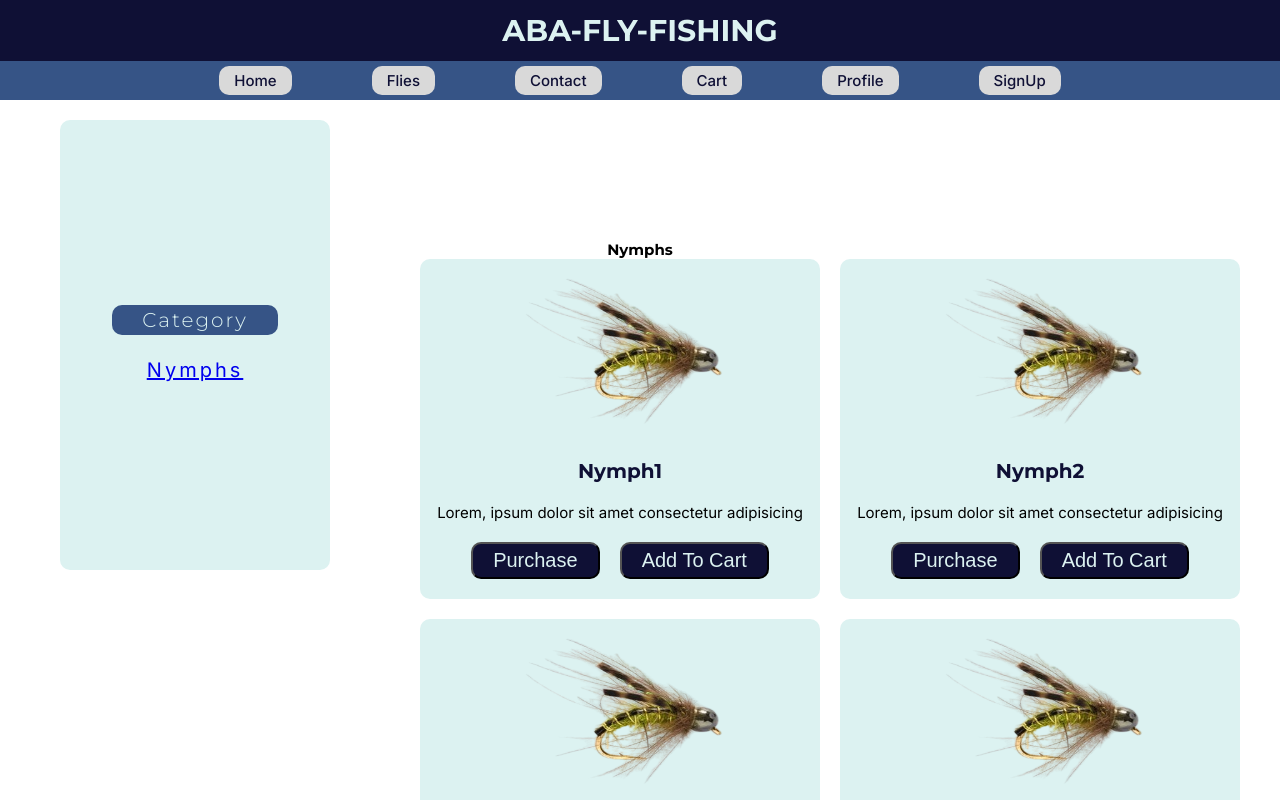
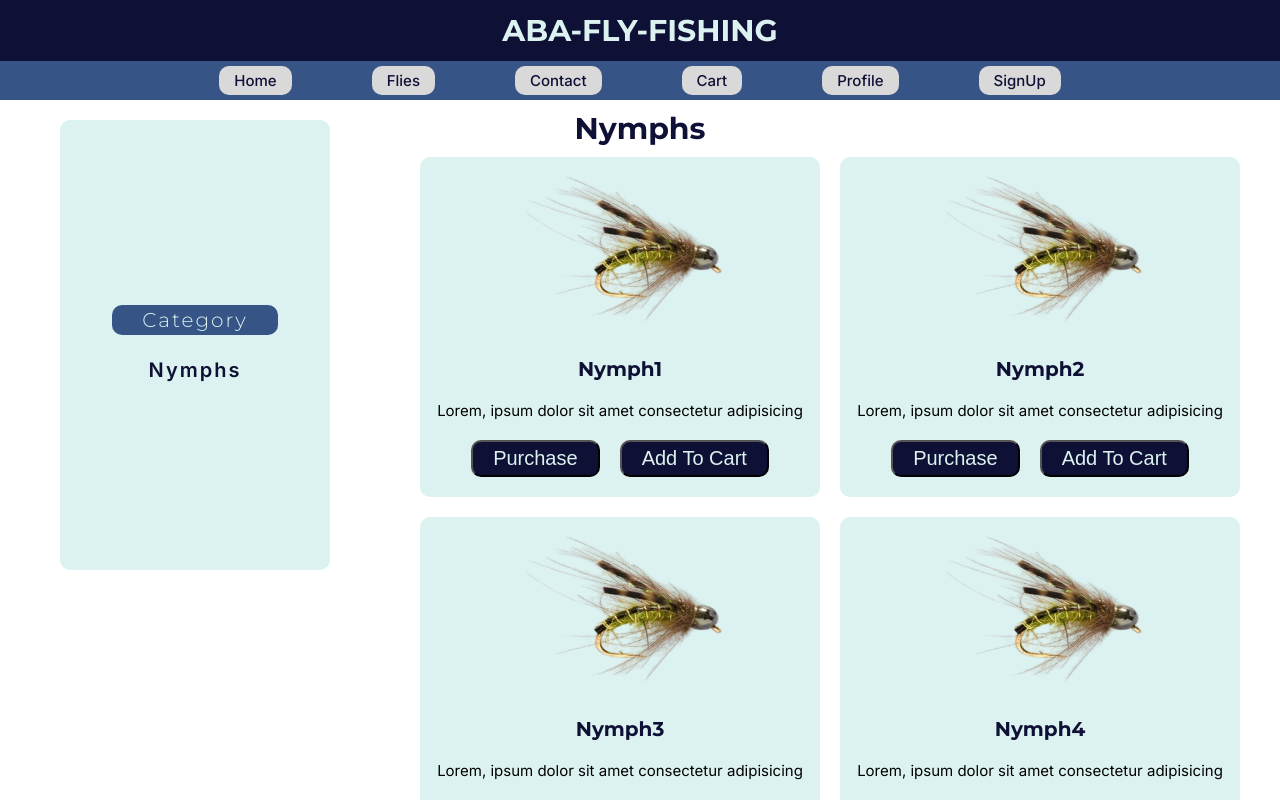
Before and after one commit to WeBstwr/Aba-Fly-Fishing, a React (Vite) app in the folder Client/: page /Flies in a window 1280 px wide. Both pictures are taken after a click on the element "Nymphs". Shown: the top 800 px of the page. Built offline with nearby package versions, Linux system fonts and the light colour scheme; no server answers.

Commit message:
update the nymphs section
I have updated the nymphs section

```diff
--- a/Client/src/pages/Flies/Flies.jsx
+++ b/Client/src/pages/Flies/Flies.jsx
@@ -1,17 +1,9 @@
 import React from "react";
 import { useNavigate } from "react-router-dom";
-import FliesList from "./FliesList";
-import { FliesData } from "./FliesData";
 import "./flies.css";
 
 const Flies = () => {
   const navigate = useNavigate();
-
-  const handleClick = (fly) => {
-    navigate("/Purchase", {
-      state: { fly },
-    });
-  };
 
   return (
     <section className="flies">
@@ -21,7 +13,7 @@ const Flies = () => {
           <p onClick={() => navigate("/Flies/Nymphs")}>Nymphs</p>
         </div>
       </div>
-      <FliesList fliesData={FliesData} handleClick={handleClick} />
+      <h2>we have a wide variety of flies</h2>
     </section>
   );
 };
--- a/Client/src/pages/Flies/FliesData.jsx
+++ /dev/null
@@ -1,40 +0,0 @@
-import Nymph0 from "../../assets/nymph0.png";
-
-const FliesData = [
-  {
-    image: Nymph0,
-    name: "nymph1",
-    description: "Lorem, ipsum dolor sit amet consectetur adipisicing",
-    price: 5,
-  },
-
-  {
-    image: Nymph0,
-    name: "nymph2",
-    description: "Lorem, ipsum dolor sit amet consectetur adipisicing",
-    price: 4,
-  },
-
-  {
-    image: Nymph0,
-    name: "nymph3",
-    description: "Lorem, ipsum dolor sit amet consectetur adipisicing",
-    price: 3,
-  },
-
-  {
-    image: Nymph0,
-    name: "nymph4",
-    description: "Lorem, ipsum dolor sit amet consectetur adipisicing",
-    price: 6,
-  },
-
-  {
-    image: Nymph0,
-    name: "nymph5",
-    description: "Lorem, ipsum dolor sit amet consectetur adipisicing",
-    price: 1.5,
-  },
-];
-
-export { FliesData };
--- a/Client/src/pages/Flies/Fly.jsx
+++ b/Client/src/pages/Flies/Fly.jsx
@@ -1,5 +1,4 @@
 import React from "react";
-import { Link } from "react-router-dom";
 import toast from "react-simple-toasts";
 import "react-simple-toasts/dist/theme/dark.css";
 import "./flies.css";
--- a/Client/src/pages/Flies/flies.css
+++ b/Client/src/pages/Flies/flies.css
@@ -1,10 +1,27 @@
 .flies {
-  margin-top: 12rem;
+  margin-top: 5rem;
   position: relative;
   min-height: 100vh;
   display: flex;
   flex-wrap: wrap;
   justify-content: center;
+}
+
+.flies h2 {
+  font-size: 2rem;
+  display: flex;
+  justify-content: inherit;
+  align-items: center;
+  text-align: center;
+}
+
+.flies h4 {
+  display: flex;
+  justify-content: center;
+  font-size: 3rem;
+  text-align: center;
+  padding: 1rem;
+  color: var(--first-color);
 }
 
 @media screen and(max-width: 53.125em) {
@@ -56,7 +73,19 @@
 .flies-names {
   font-size: 2rem;
   line-height: 3rem;
-  letter-spacing: 3px;
+  letter-spacing: 2px;
+  font-weight: 600;
+  color: var(--first-color);
+  cursor: pointer;
+}
+
+.flies-names a {
+  font-size: 2rem;
+  letter-spacing: 2px;
+  text-decoration: none;
+  font-weight: 600;
+  color: var(--first-color);
+  cursor: pointer;
 }
 
 .flies-container {
--- a/Client/src/pages/Flies/flies/Nymphs.jsx
+++ b/Client/src/pages/Flies/flies/Nymphs.jsx
@@ -14,7 +14,7 @@ const Nymphs = () => {
 
   return (
     <section className="flies">
-      <h2>Nymphs</h2>
+      <h4>Nymphs</h4>
       <FliesList fliesData={nymphsData} handleClick={handleClick} />
     </section>
   );
```
